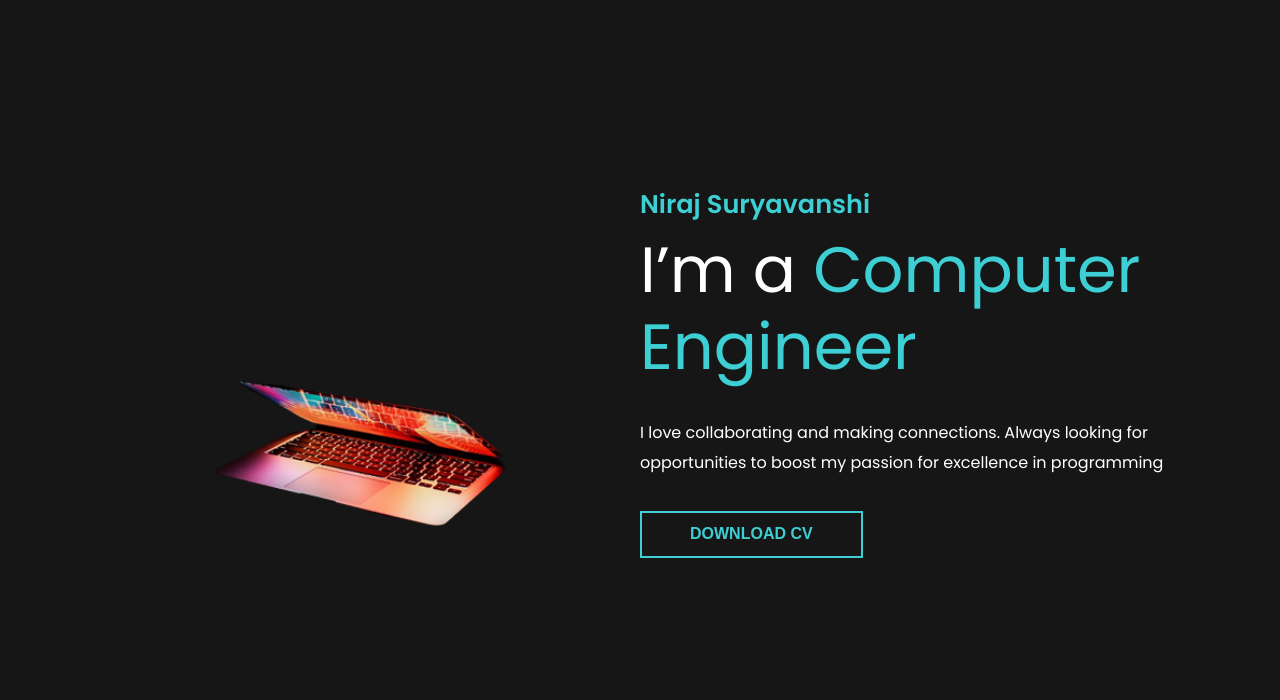
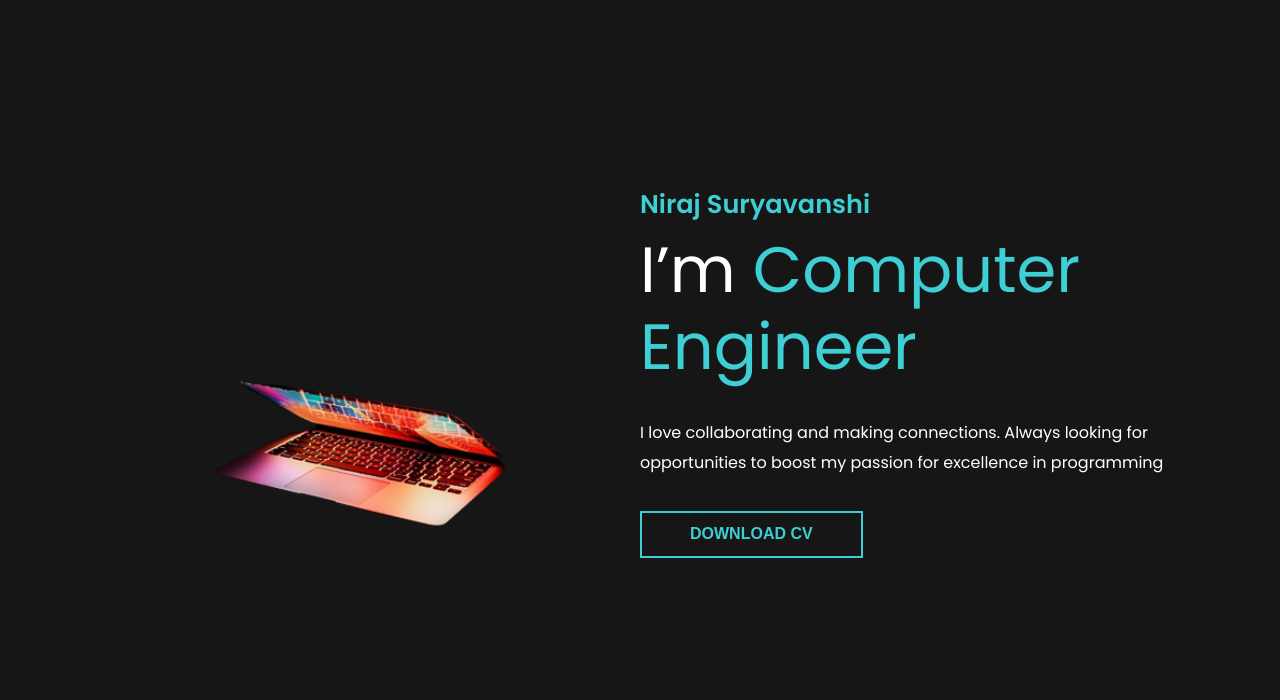
Before and after one commit to Niraj-Suryavanshi/n-suryavanshi.github.io, a plain HTML site: page index.html in a window 1280 px wide. Shown: the part 100-800 px from the top of the page. Drawn offline with nearby package versions, Linux system fonts and the light colour scheme.

Commit message:
new change

```diff
--- a/index.html
+++ b/index.html
@@ -56,7 +56,7 @@
                     </div>
                     <div class="right flex-1">
                         <h6>Niraj Suryavanshi</h6>
-                        <h1>I’m a <span>Computer Engineer</span></h1>
+                        <h1>I’m <span>Computer Engineer</span></h1>
                         <p>I love collaborating and making connections. Always looking for opportunities to boost my
                             passion for excellence in programming</p>
                         <div>
```
